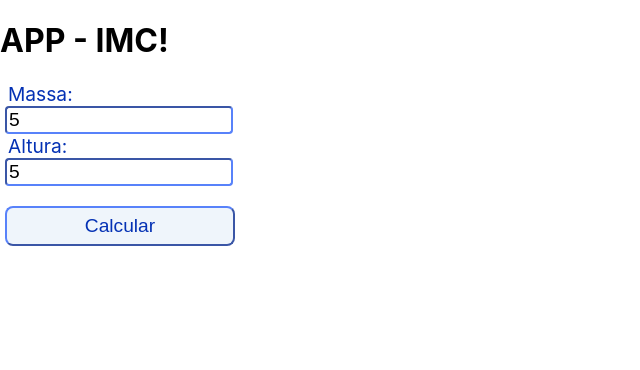
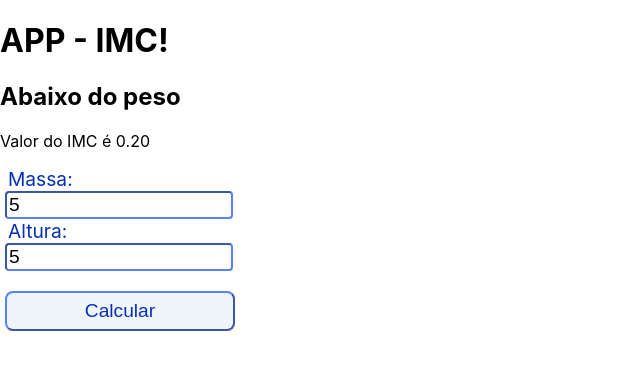
Before and after one commit to orivaldosantana/app_imc_react, a React (Create React App) app: page / in a window 1280 px wide. Both pictures are taken after typing "5", "5" into the empty fields and a click on the input "Calcular". Shown: the top 370 px of the page, without its empty margins (0-640 px from the left). Built offline with nearby package versions, Linux system fonts and the light colour scheme.

Commit message:
Atualização da classificação do IMC

```diff
--- a/src/App.js
+++ b/src/App.js
@@ -18,14 +18,21 @@ export default class App extends Component {
   constructor(props){
     super(props);
     this.state = {imc: '0'};
+
+    this.handleIMCChange = this.handleIMCChange.bind(this);
+  }
+
+  handleIMCChange(imc){
+    this.setState( {imc} )
   }
 
   render(){
-   return (
+    const newIMC = this.state.imc;
+    return (
       <div>
         <h1> APP - IMC!   </h1>
-        <Display imc={this.state.imc} />
-        <IMCForm />
+        <Display imc={newIMC} />
+        <IMCForm onIMCChange={this.handleIMCChange} />
       </div>
     );
   }
--- a/src/components/Display.js
+++ b/src/components/Display.js
@@ -3,11 +3,38 @@ import React from "react";
 
 export default function Display(props) {
     const imc = parseFloat( props.imc );
-    const displayOutput = imc !== 0 ? `Valor do IMC é ${imc}` : ""
+    let displayOutput = '';
+    let imcClass = "";
+    if (imc !== 0) {
+
+        displayOutput = `Valor do IMC é ${imc.toFixed(2)}`;
+        /* Menor que 18,5 - Abaixo do peso;
+        Maior ou igual 18,5 e menor que 25 - Peso normal;
+        Maior ou igual 25,0 e menor que 30 - Sobrepeso;
+        Maior ou Igual à 30 - Obesidade.
+        */
+
+        if (imc < 18.5) {
+            imcClass = "Abaixo do peso";
+        } else {
+            if (imc < 25 ){
+                imcClass = "Peso normal";
+            }
+            else {
+                if (imc < 30 ) {
+                    imcClass = "Sobrepeso"
+                }
+                else {
+                    imcClass = "Obesidade"
+                }
+            }
+        }
+    }
 
     return(
         <div>
-            {displayOutput}
+            {imcClass !== "" && <h2> {imcClass} </h2>}
+            <p>{displayOutput}</p>
         </div>
     );
 }
--- a/src/components/form.js
+++ b/src/components/form.js
@@ -23,7 +23,12 @@ export default class  IMCForm extends Component {
     }
 
     handleSubmit(event){
-        console.log("Dados do form: "+ this.state.mass +" "+ this.state.hight )
+
+        const inMass = this.state.mass;
+        const inHight = this.state.hight;
+        const imc = inMass/(inHight*inHight);
+        this.props.onIMCChange(imc);
+        console.log("Dados do form:\n massa = "+ inMass +"\n Altura = "+ inHight )
         //evita atualizar a página
         event.preventDefault();
     }
```
